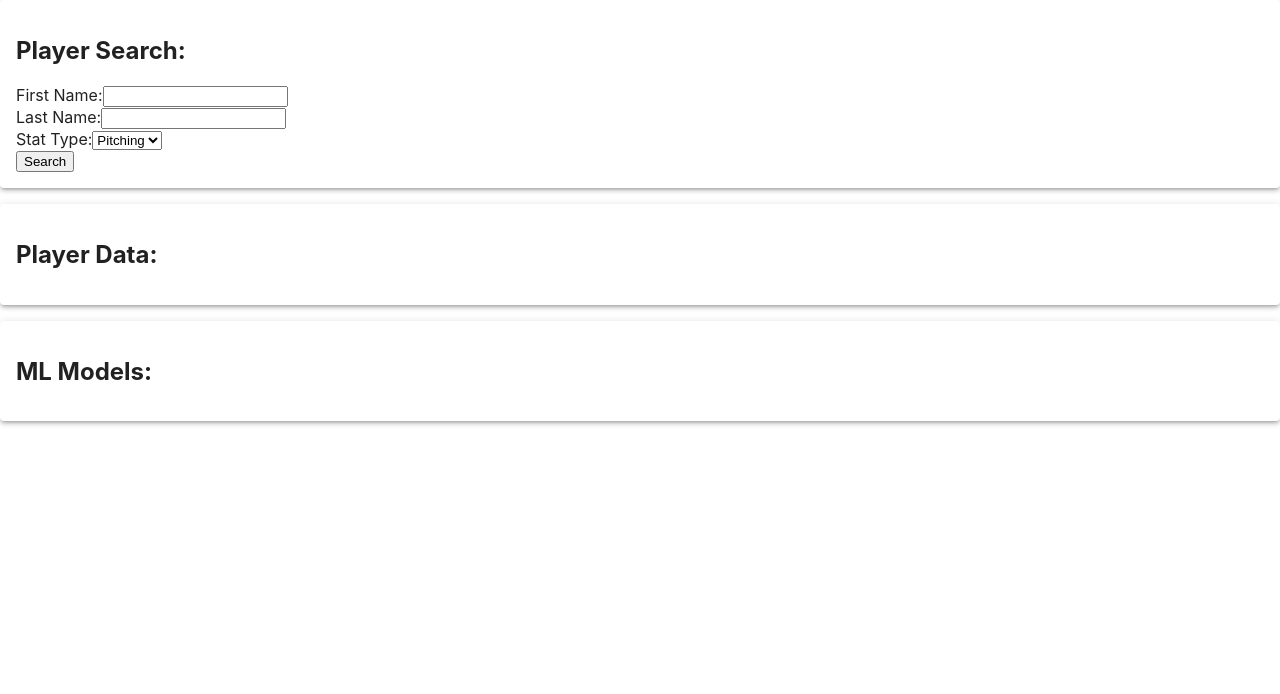
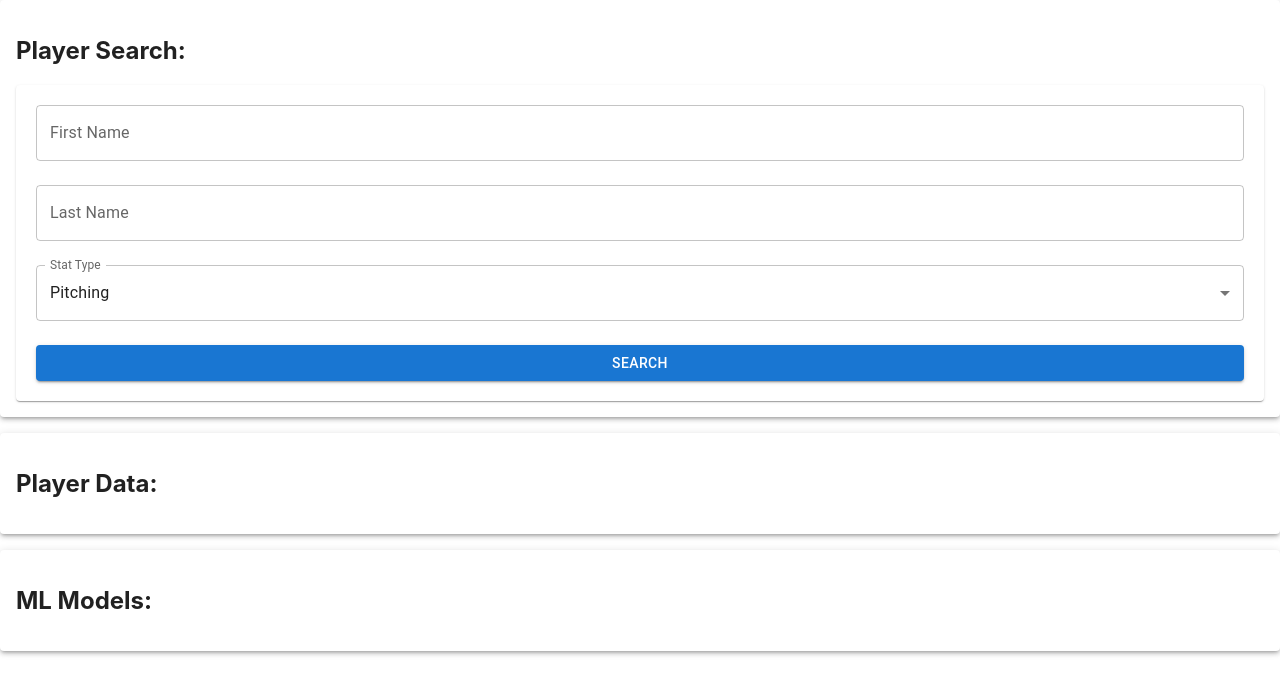
Before and after one commit to roshankern/MLB_Metrics_DS, a React (Create React App) app in the folder example_react_project/: page / in a window 1280 px wide. Shown: the top 694 px of the page. Built offline with nearby package versions, Linux system fonts and the light colour scheme.

Commit message:
format website

```diff
--- a/example_react_project/src/App.js
+++ b/example_react_project/src/App.js
@@ -1,8 +1,10 @@
 // App.js
 import React, { useState } from 'react';
 import { Grid, Paper, Typography } from '@mui/material';
+
 import PlayerSearch from './components/PlayerSearch';
 import PlayerData from './components/PlayerData';
+import MLModels from './components/MLModels';
 
 function App() {
   const [searching, setSearching] = useState(false);
@@ -32,6 +34,7 @@ function App() {
 
       <Paper elevation={3} style={{ padding: '16px', marginBottom: '16px' }}>
         <h2>ML Models:</h2>
+        <MLModels data={playerSearchData} />
       </Paper>
 
 
--- /dev/null
+++ b/example_react_project/src/components/MLModels.js
@@ -0,0 +1,82 @@
+import React, { useState } from 'react';
+import { Grid, Button, FormControl, InputLabel, MenuItem, Select, Typography } from '@mui/material';
+
+const MLModels = ({ data }) => {
+    const [modelType, setModelType] = useState('');
+    const [isTraining, setIsTraining] = useState(false);
+
+    const handleModelTypeChange = (event) => {
+        setModelType(event.target.value);
+    };
+
+    const handleTrain = () => {
+        setIsTraining(true);
+        console.log(`Training model type: ${modelType}`);
+        // Add the actual training logic here
+    };
+
+    if (!data) {
+        return null; // Return nothing if there's no data
+    }
+
+    return (
+        <Grid container spacing={2}>
+            {!isTraining ? (
+                <>
+                    <Grid item xs={12}>
+                        <FormControl fullWidth>
+                            <InputLabel id="model-type-label">Model Type</InputLabel>
+                            <Select
+                                labelId="model-type-label"
+                                id="model-type"
+                                value={modelType}
+                                label="Model Type"
+                                onChange={handleModelTypeChange}
+                            >
+                                <MenuItem value="logistic_regression">Logistic Regression</MenuItem>
+                                <MenuItem value="random_forest">Random Forest</MenuItem>
+                                <MenuItem value="gradient_boosting">Gradient Boosting</MenuItem>
+                                <MenuItem value="hist_gradient_boosting">Histogram Gradient Boosting</MenuItem>
+                            </Select>
+                        </FormControl>
+                    </Grid>
+                    <Grid item xs={12}>
+                        <Button variant="contained" color="primary" onClick={handleTrain}>
+                            Train
+                        </Button>
+                    </Grid>
+                </>
+            ) : (
+                <>
+                    <Grid item xs={12}>
+                        <FormControl fullWidth>
+                            <InputLabel id="model-type-label">Model Type</InputLabel>
+                            <Select
+                                labelId="model-type-label"
+                                id="model-type"
+                                value={modelType}
+                                label="Model Type"
+                                onChange={handleModelTypeChange}
+                            >
+                                <MenuItem value="logistic_regression">Logistic Regression</MenuItem>
+                                <MenuItem value="random_forest">Random Forest</MenuItem>
+                                <MenuItem value="gradient_boosting">Gradient Boosting</MenuItem>
+                                <MenuItem value="hist_gradient_boosting">Histogram Gradient Boosting</MenuItem>
+                            </Select>
+                        </FormControl>
+                    </Grid>
+                    <Grid item xs={12}>
+                        <Button variant="contained" color="primary" onClick={handleTrain}>
+                            Train
+                        </Button>
+                    </Grid>
+                    <Grid item xs={12}>
+                        <Typography variant="h6">Training...</Typography>
+                    </Grid>
+                </>
+            )}
+        </Grid>
+    );
+};
+
+export default MLModels;
--- a/example_react_project/src/components/PlayerSearch.js
+++ b/example_react_project/src/components/PlayerSearch.js
@@ -1,5 +1,6 @@
 import React, { useState } from 'react';
 import axios from 'axios';
+import { Button, FormControl, InputLabel, MenuItem, Select, TextField, Paper, Grid } from '@mui/material';
 
 const PlayerSearch = ({ onSearchStarted, onSearchComplete }) => {
     const [firstName, setFirstName] = useState('');
@@ -54,35 +55,49 @@ const PlayerSearch = ({ onSearchStarted, onSearchComplete }) => {
     };
 
     return (
-        <div>
+        <Paper style={{ padding: '20px' }}>
             <form onSubmit={handleSubmit}>
-                <div>
-                    <label>First Name:</label>
-                    <input
-                        type="text"
+                <Grid container spacing={3}>
+                    <Grid item xs={12}>
+                        <TextField
+                            label="First Name"
+                            variant="outlined"
+                            fullWidth
                             value={firstName}
                             onChange={(e) => setFirstName(e.target.value)}
                         />
-                </div>
-                <div>
-                    <label>Last Name:</label>
-                    <input
-                        type="text"
+                    </Grid>
+                    <Grid item xs={12}>
+                        <TextField
+                            label="Last Name"
+                            variant="outlined"
+                            fullWidth
                             value={lastName}
                             onChange={(e) => setLastName(e.target.value)}
                         />
-                </div>
-                <div>
-                    <label>Stat Type:</label>
-                    <select value={metricType} onChange={(e) => setMetricType(e.target.value)}>
-                        <option value="pitching">Pitching</option>
-                        <option value="batting">Batting</option>
-                    </select>
-                </div>
-                <button type="submit">Search</button>
+                    </Grid>
+                    <Grid item xs={12}>
+                        <FormControl fullWidth>
+                            <InputLabel id="metric-type-label">Stat Type</InputLabel>
+                            <Select
+                                labelId="metric-type-label"
+                                value={metricType}
+                                label="Stat Type"
+                                onChange={(e) => setMetricType(e.target.value)}
+                            >
+                                <MenuItem value="pitching">Pitching</MenuItem>
+                                <MenuItem value="batting">Batting</MenuItem>
+                            </Select>
+                        </FormControl>
+                    </Grid>
+                    <Grid item xs={12}>
+                        <Button type="submit" variant="contained" color="primary" fullWidth>
+                            Search
+                        </Button>
+                    </Grid>
+                </Grid>
             </form>
-        </div>
-
+        </Paper>
     );
 };
 
```
Lines whose indentation alone changed are shown as unchanged.
